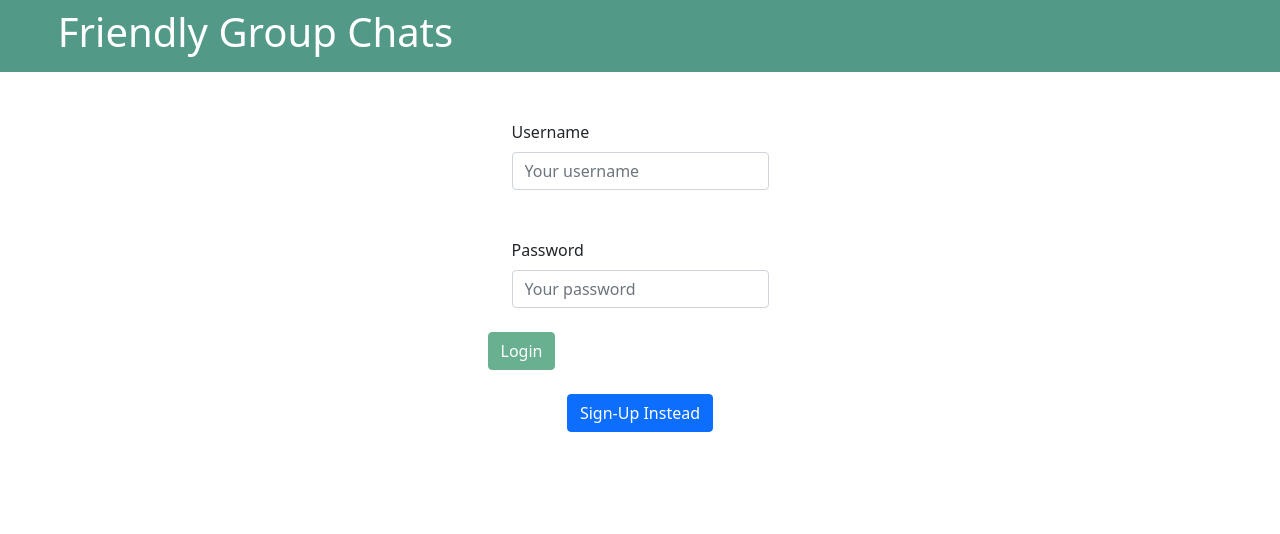
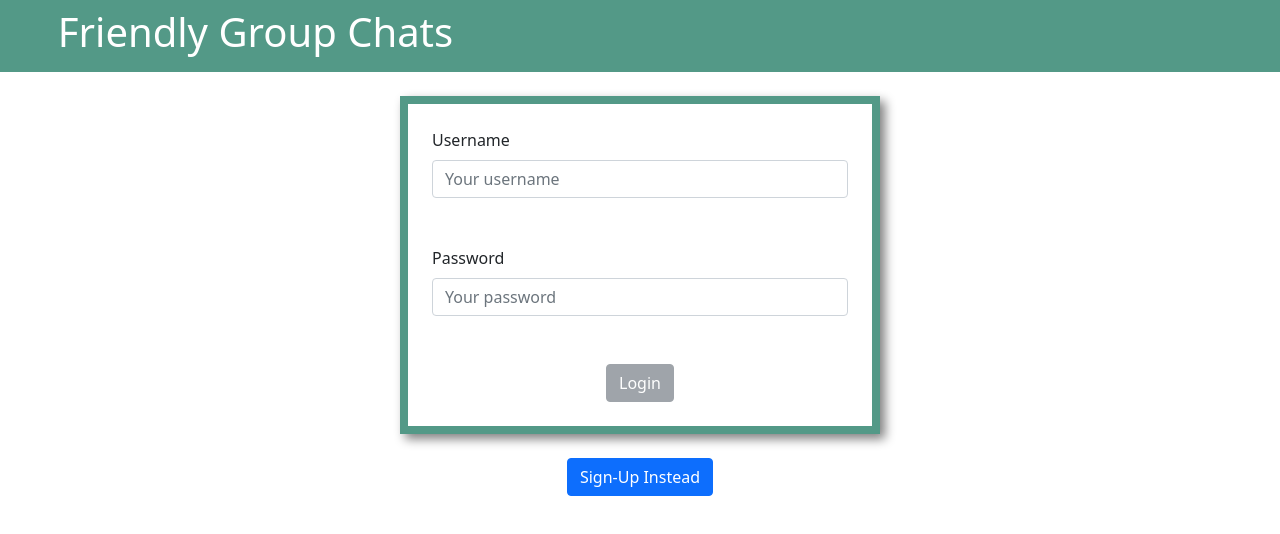
Before and after one commit to SowmyaNagayya/friendly-group-chats, a React (Create React App) app in the folder client/: page / in a window 1280 px wide. Shown: the top 534 px of the page. Built offline with nearby package versions, Linux system fonts and the light colour scheme.

Commit message:
login and signup styling

```diff
--- a/client/src/components/Login.js
+++ b/client/src/components/Login.js
@@ -57,7 +57,7 @@ const LoginForm = () => {
     <>
     <div className="row">
       <div className="d-flex justify-content-center p-4">
-        <Form noValidate validated={validated} onSubmit={handleFormSubmit}>
+        <Form style={{ width: "30rem", border: ".5rem solid #539987", boxShadow: "5px 5px 10px gray"}} noValidate validated={validated} onSubmit={handleFormSubmit}>
           <Alert
             dismissible
             onClose={() => setShowAlert(false)}
@@ -95,14 +95,16 @@ const LoginForm = () => {
               Password is required!
             </Form.Control.Feedback>
           </Form.Group>
+          <div className=" p-4 d-flex justify-content-center">
             <Button
-            className=" d-flex justify-content-center"
+              className="d-flex justify-content-center"
               disabled={!(userFormData.username && userFormData.password)}
               type="submit"
-            variant="success"
+              variant="secondary"
             >
               Login
             </Button>
+          </div>
         </Form>
       </div>
     </div>
--- a/client/src/components/Signup.js
+++ b/client/src/components/Signup.js
@@ -57,7 +57,7 @@ const SignupForm = () => {
     <>
     <div className="row">
       <div className="d-flex justify-content-center p-4">
-        <Form noValidate validated={validated} onSubmit={handleFormSubmit}>
+        <Form style={{ width: "30rem", border: ".5rem solid #539987", boxShadow: "5px 5px 10px gray"}} noValidate validated={validated} onSubmit={handleFormSubmit}>
           <Alert
             dismissible
             onClose={() => setShowAlert(false)}
@@ -96,6 +96,7 @@ const SignupForm = () => {
               Password is required!
             </Form.Control.Feedback>
           </Form.Group>
+          <div className="p-4 d-flex justify-content-center">
             <Button
               disabled={
                 !(
@@ -104,10 +105,11 @@ const SignupForm = () => {
                 )
               }
               type="submit"
-            variant="success"
+              variant="secondary"
             >
               Sign-up!
             </Button>
+          </div>
         </Form>
       </div>
     </div>
```
Lines whose indentation alone changed are shown as unchanged.
